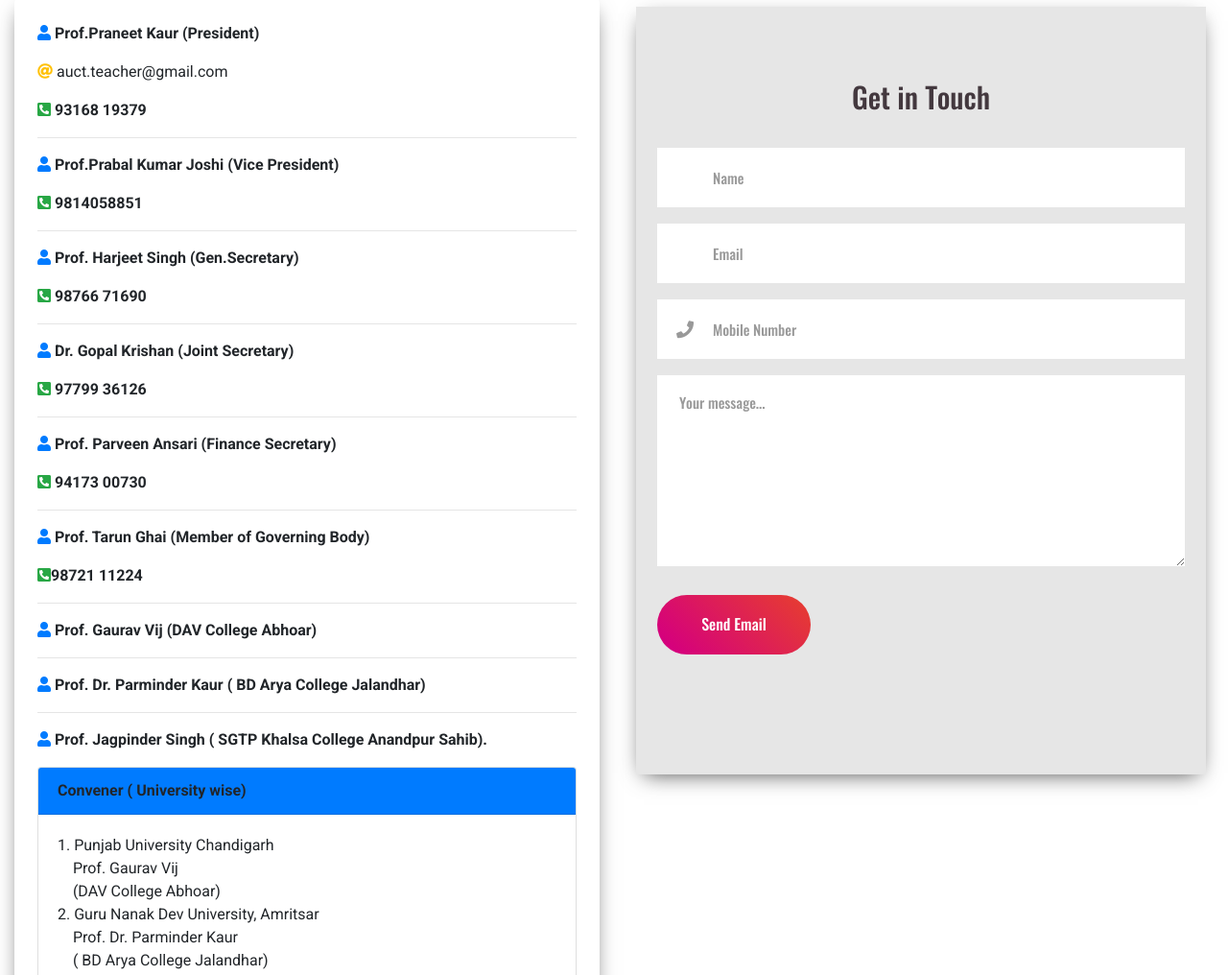
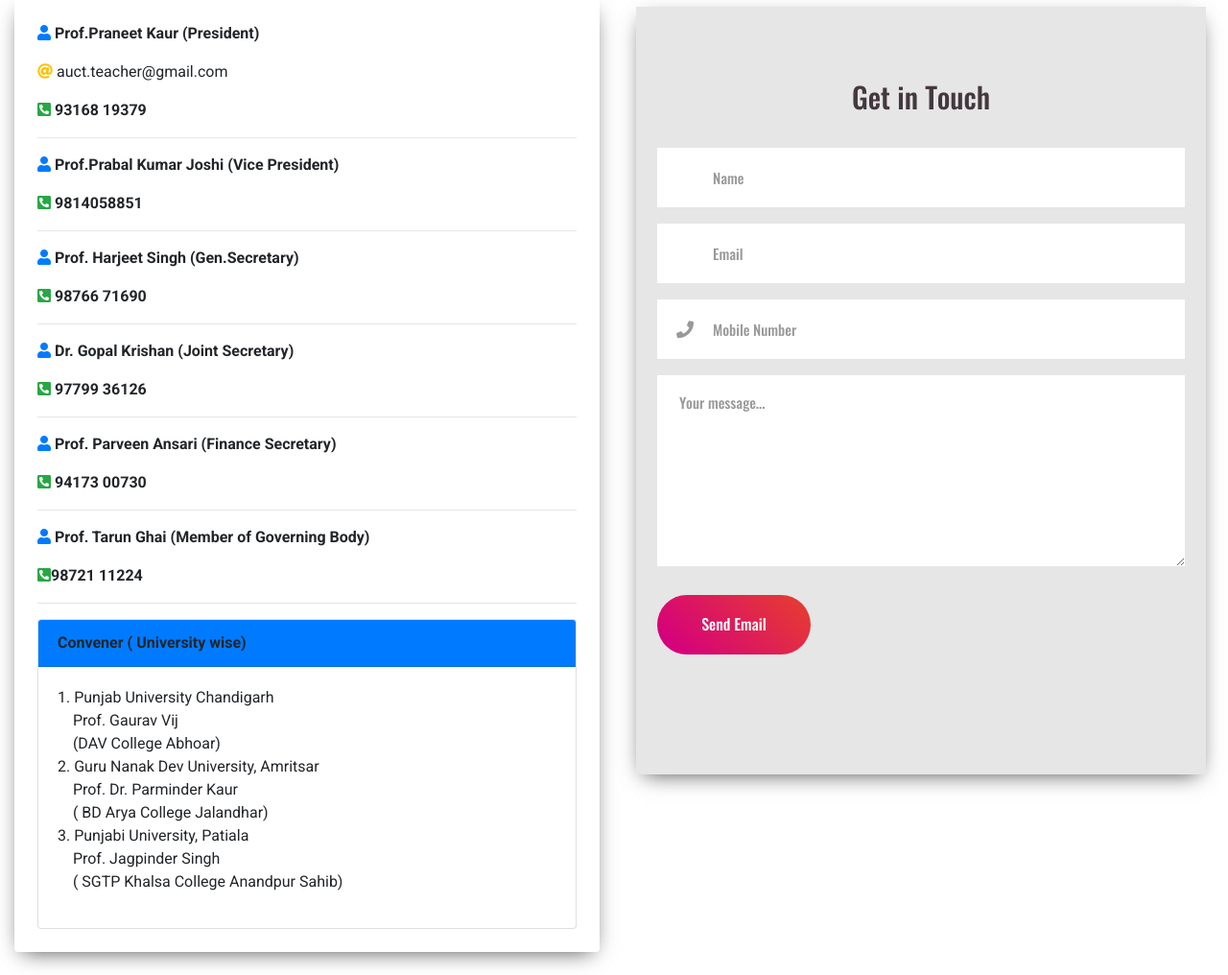
Before and after one commit to rkb9878/AUCT, a PHP site: page /contactUs.php in a window 1280 px wide. Shown: the part 348-1364 px from the top of the page at 96% size. Run offline with PHP 8.4, Linux system fonts and the light colour scheme; some libraries are stand-ins or nearby versions; some web fonts are replaced.

Commit message:
Done capta

```diff
--- a/contactUs.php
+++ b/contactUs.php
@@ -70,14 +70,7 @@
 
                 <p><b><i class=" text-success fas fa-phone-square-alt"></i>98721 11224 </b></p>
                 <hr>
-                <p class="font-weight-bold"><b><i class=" fas fa-user text-primary"></i> </b>Prof. Gaurav Vij (DAV
-                    College Abhoar)</p>
-                <hr>
-                <p class="font-weight-bold"><b><i class=" fas fa-user text-primary"></i> </b>Prof. Dr. Parminder Kaur (
-                    BD Arya College Jalandhar)</p>
-                <hr>
-                <p class="font-weight-bold"><b><i class=" fas fa-user text-primary"></i> </b> Prof. Jagpinder Singh (
-                    SGTP Khalsa College Anandpur Sahib).</p>
+
                 <div class="card">
                     <div class="card-header bg-primary">
                         <b>Convener ( University wise)</b>
```
